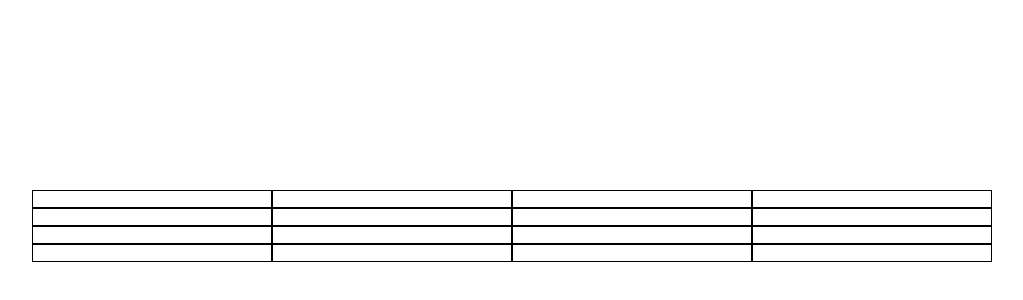
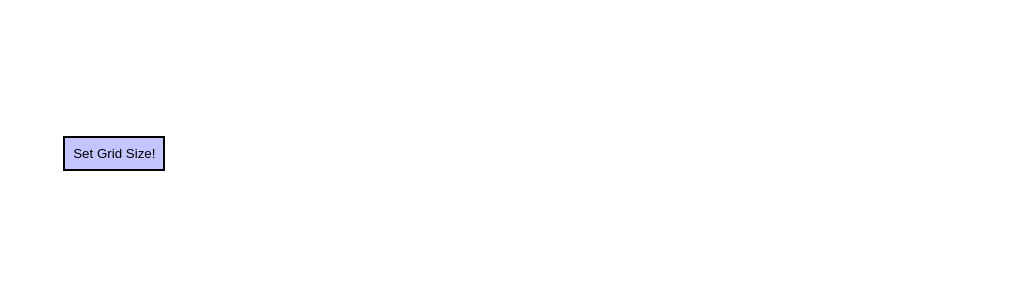
Before and after one commit to Aayush-G18/Etch-a-Sketch, a plain HTML site: page index.html in a window 1280 px wide. Shown: the part 174-474 px from the top of the page, without its empty margins (128-1151 px from the left). Drawn offline with Linux system fonts and the light colour scheme.

Commit message:
1.Randomized color for each square 2.grid size and location fixed 3.prompt for grid size done

```diff
--- a/app.js
+++ b/app.js
@@ -1,10 +1,19 @@
 const body = document.querySelector("body");
 const container = body.querySelector(".container");
-
 let newdiv = document.createElement("div");
 newdiv.style.border = "1px solid black";
 newdiv.classList.add("child");
+const button=body.querySelector("button");
 
-for (let i = 1; i <= 16; i++) {
-    container.appendChild(newdiv.cloneNode(true)); // Append a clone of newdiv
-}
+button.addEventListener('click',function(){
+    let size=prompt("Enter grid size:");
+    container.innerHTML='';
+    for (let i = 1; i <= size**2; i++) {
+        let divToAdd=newdiv.cloneNode(true);
+        container.appendChild(divToAdd);
+        divToAdd.style.flexBasis=`${100/size}%`
+        divToAdd.addEventListener('mouseover',function() {
+            divToAdd.style.backgroundColor=`rgb(${Math.random()*255},${Math.random()*255},${Math.random()*255})`;
+        })
+    }
+})
--- a/index.html
+++ b/index.html
@@ -7,6 +7,7 @@
     <link rel="stylesheet" href="style.css">
 </head>
 <body>
+    <button>Set Grid Size!</button>
     <div class="container"></div>
     <script src="app.js"></script>
 </body>
--- a/style.css
+++ b/style.css
@@ -4,24 +4,40 @@
     margin: 0px;
 }
 body {
-    height: 100vh;
+    height: 90vh;
+    width:90vw;
     display: flex;
     justify-content: center;
     align-items: center;
     flex-direction: column;
+    margin:8px;
+    padding:8px;
+    position:relative;
 }
 
-
+button{
+    position: absolute;
+    margin:8px;
+    padding:8px;
+    border:2px solid black;
+    left: 15%;
+    top:40%;
+    background-color: rgb(196, 196, 254);
+}
 .container {
     display: flex;
     flex-wrap: wrap;
     width: 960px;
+    height:960px;
+    justify-content: center;
+
+
 }
 
 .child {
-    flex-basis: calc(25%);
-    padding: 8px;
+
     justify-content: center;
     align-items: center;
     box-sizing: border-box;
+
 }
```
